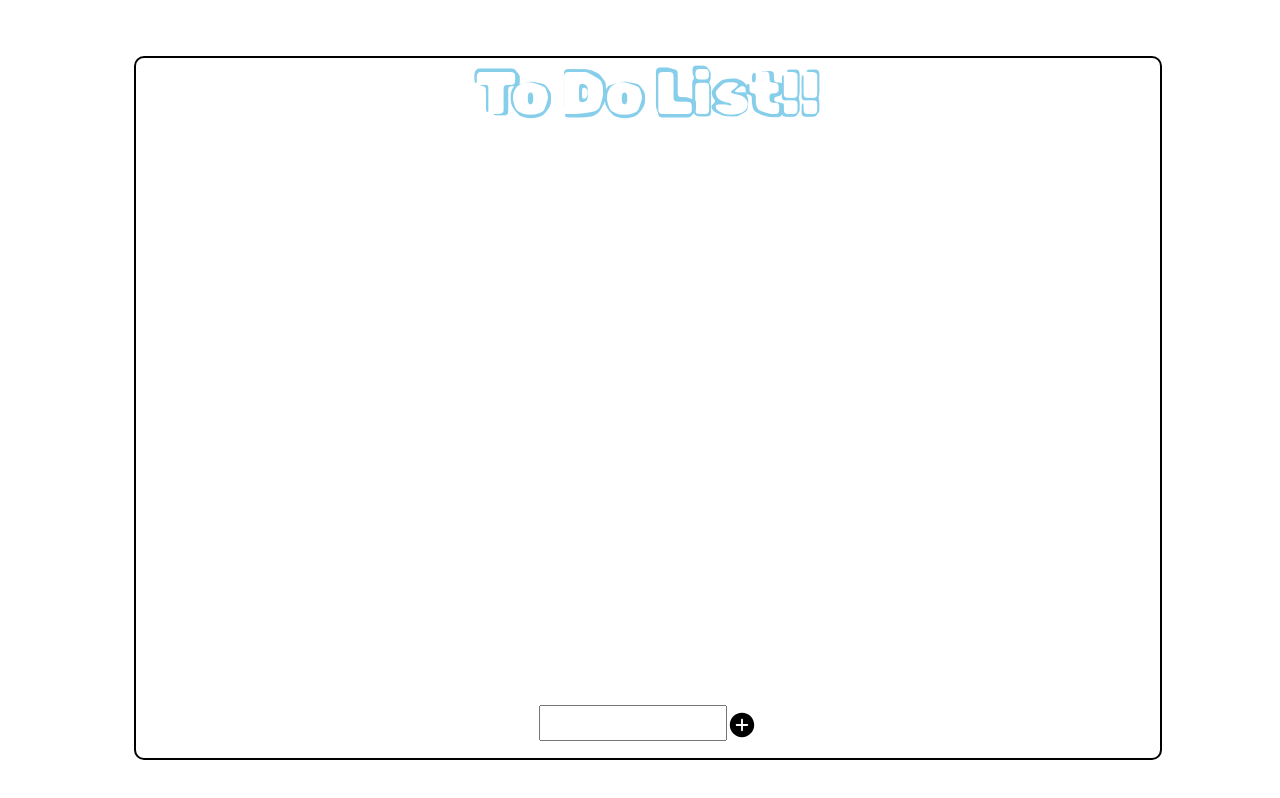
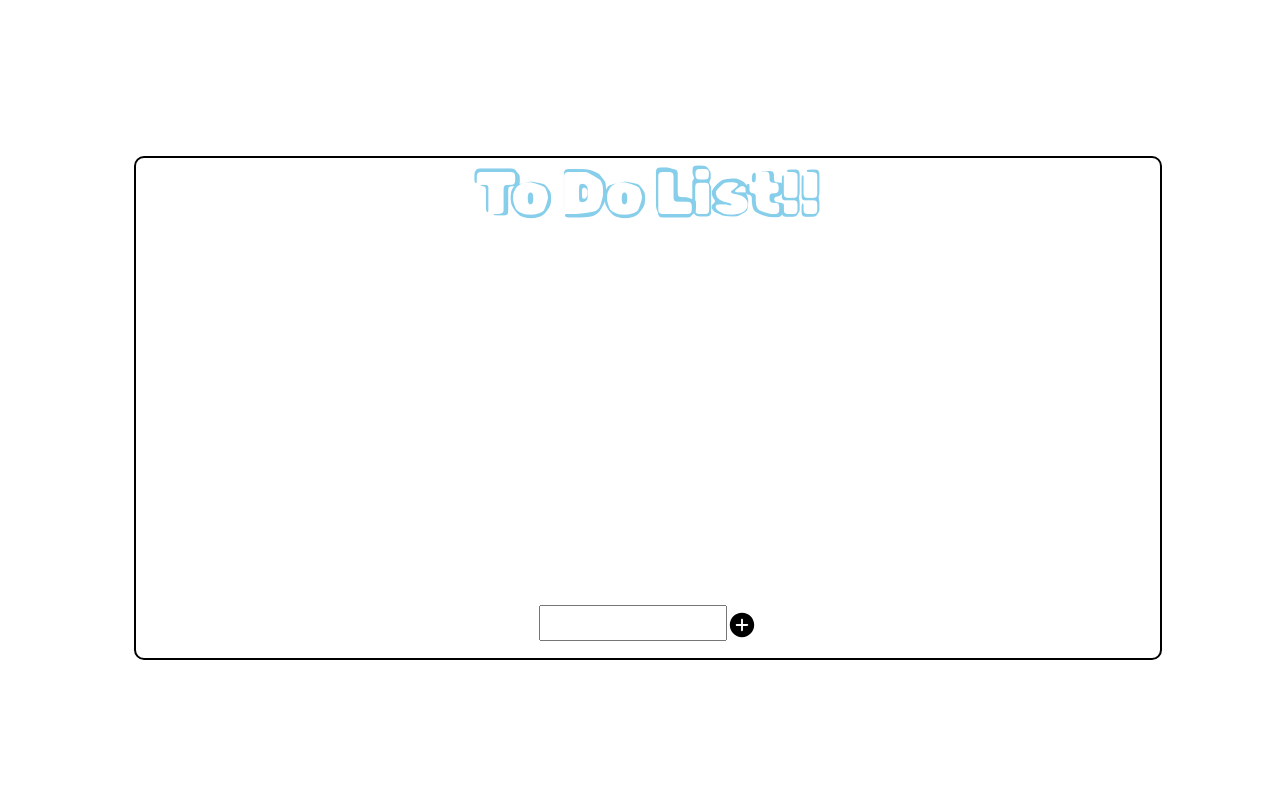
Before and after one commit to Dante6327/TodoListWithRedux, a React (Create React App) app: page / in a window 1280 px wide. Shown: the top 798 px of the page. Built offline with nearby package versions, Linux system fonts and the light colour scheme.

Commit message:
commit - edit

```diff
--- a/src/components/TodoItem.jsx
+++ b/src/components/TodoItem.jsx
@@ -56,6 +56,7 @@ const ModifyInput = styled.input`
   border-top: 0px;
   border-left: 0px;
   border-right: 0px;
+  width: 50%;
 `;
 
 function TodoItem() {
--- a/src/components/TodoMain.jsx
+++ b/src/components/TodoMain.jsx
@@ -16,7 +16,7 @@ const TitleDiv = styled.div`
 
 const TodoDiv = styled.div`
   width: 80vw;
-  height: 700px;
+  height: 500px;
   border: 2px solid black;
   border-radius: 10px;
   position: absolute;
```
